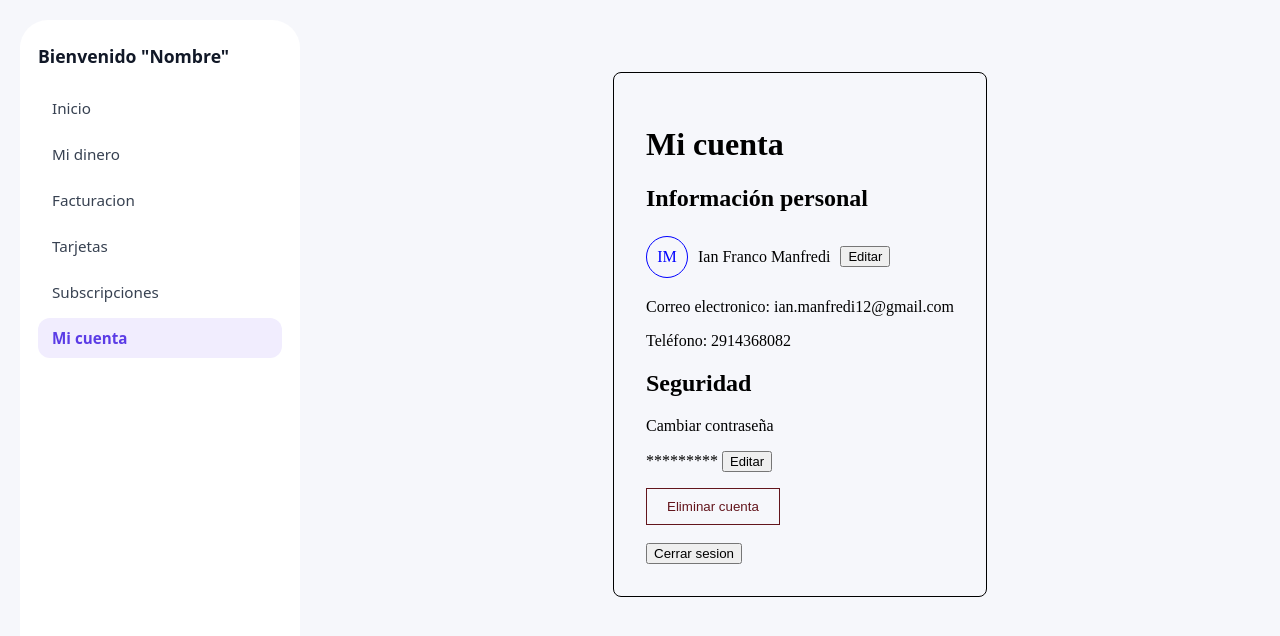
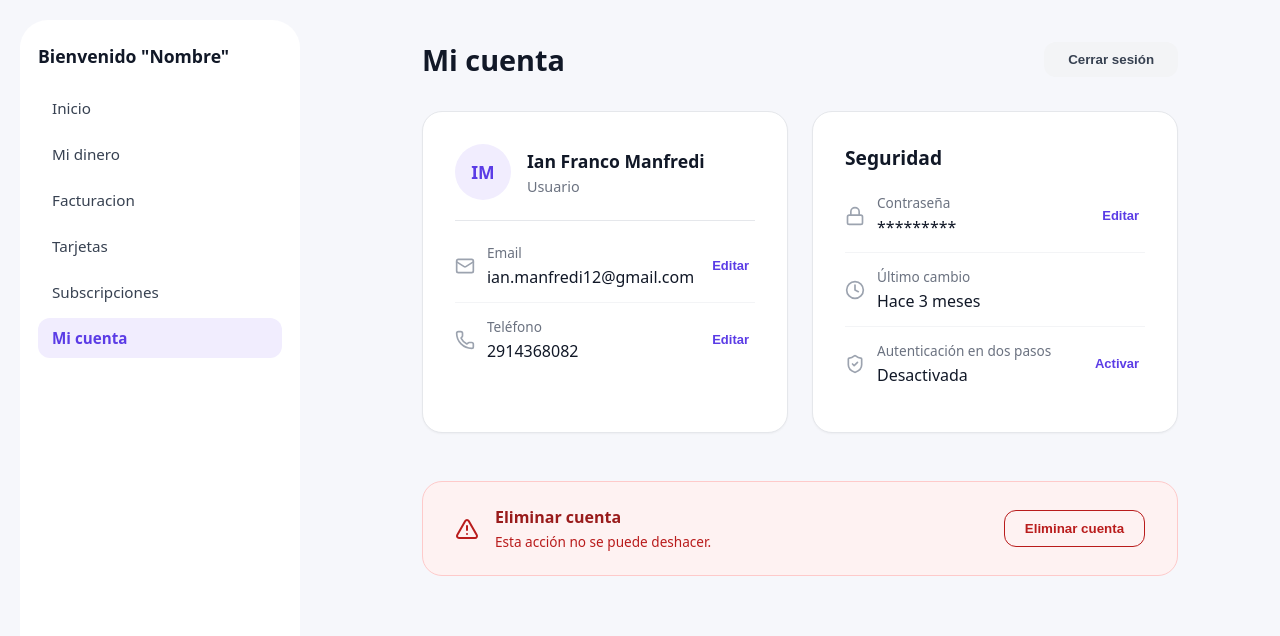
Before and after one commit to tomisanti05/Sistema-Gestion-Finanzas, a React (Vite) app in the folder apps/frontend/: page /miCuenta in a window 1280 px wide. Shown: the top 636 px of the page. Built offline with nearby package versions, Linux system fonts and the light colour scheme.

Commit message:
mejore el  diseño de Micuenta: tarjetas, iconos, zona de peligro para eliminar cuenta

```diff
--- a/apps/frontend/src/pages/account.css
+++ b/apps/frontend/src/pages/account.css
@@ -1,35 +1,191 @@
-.account-card {
-  border: 1px solid #000;
-  border-radius: 8px;
-  padding: 32px;
-  max-width: 500px;
-  margin: 32px auto;
+.account-page {
+  font-family: system-ui, -apple-system, sans-serif;
 }
 
-.avatar-circle {
-  width: 40px;
-  height: 40px;
+.page-header {
+  display: flex;
+  justify-content: space-between;
+  align-items: center;
+  margin-bottom: 32px;
+}
+
+.page-header h1 {
+  font-size: 1.8rem;
+  font-weight: 700;
+  color: #111827;
+  margin: 0;
+}
+
+.logout-btn {
+  background-color: #f3f4f6;
+  color: #374151;
+  border: none;
+  padding: 10px 24px;
+  border-radius: 12px;
+  font-weight: 600;
+  cursor: pointer;
+}
+
+.logout-btn:hover {
+  background-color: #e5e7eb;
+}
+
+.account-grid {
+  display: grid;
+  grid-template-columns: 1fr 1fr;
+  gap: 24px;
+}
+
+.card {
+  background-color: #ffffff;
+  border: 1px solid #e5e7eb;
+  border-radius: 20px;
+  padding: 32px;
+  box-shadow: 0 1px 2px rgba(0, 0, 0, 0.04);
+  box-sizing: border-box;
+}
+
+.card-header {
+  display: flex;
+  align-items: center;
+  gap: 16px;
+  padding-bottom: 20px;
+  margin-bottom: 8px;
+  border-bottom: 1px solid #e5e7eb;
+}
+
+.avatar {
+  width: 56px;
+  height: 56px;
   border-radius: 50%;
-  border: 1px solid blue;
+  background-color: #f1edfe;
+  color: #5b3ce6;
   display: flex;
   align-items: center;
   justify-content: center;
-  color: blue;
+  font-weight: 700;
+  font-size: 1.1rem;
+  flex-shrink: 0;
 }
 
-.info-row {
+.name {
+  font-weight: 700;
+  color: #111827;
+  font-size: 1.1rem;
+  margin: 0;
+}
+
+.role {
+  color: #6b7280;
+  font-size: 0.9rem;
+  margin: 4px 0 0 0;
+}
+
+.card h2 {
+  font-size: 1.2rem;
+  font-weight: 700;
+  color: #111827;
+  margin: 0 0 8px 0;
+}
+
+.row {
+  display: flex;
+  justify-content: space-between;
+  align-items: center;
+  padding: 14px 0;
+  border-bottom: 1px solid #f3f4f6;
+  gap: 12px;
+}
+
+.row:last-child {
+  border-bottom: none;
+}
+
+.row-info {
   display: flex;
   align-items: center;
-  gap: 10px;
+  gap: 12px;
+  flex: 1;
 }
 
-.btn-edit {
-  font-size: 13px;
+.icon {
+  color: #9ca3af;
+  flex-shrink: 0;
 }
 
-.btn-delete {
-  color: #63151c;
-  border: 1px solid #63151c;
+.label {
+  color: #6b7280;
+  font-size: 0.85rem;
+  margin: 0 0 4px 0;
+}
+
+.value {
+  color: #111827;
+  font-size: 1rem;
+  margin: 0;
+}
+
+.edit-btn {
+  background: none;
+  border: none;
+  color: #5b3ce6;
+  font-size: 13px;
+  font-weight: 600;
+  cursor: pointer;
+  flex-shrink: 0;
+}
+
+.edit-btn:hover {
+  text-decoration: underline;
+}
+
+.danger-card {
+  grid-column: span 2;
+  background-color: #fef2f2;
+  border: 1px solid #fecaca;
+  border-radius: 20px;
+  padding: 24px 32px;
+  margin-top: 24px;
+  display: flex;
+  justify-content: space-between;
+  align-items: center;
+  box-sizing: border-box;
+}
+
+.danger-info {
+  display: flex;
+  align-items: center;
+  gap: 16px;
+}
+
+.danger-icon {
+  color: #b91c1c;
+  flex-shrink: 0;
+}
+
+.danger-info h3 {
+  color: #991b1b;
+  font-size: 1rem;
+  margin: 0 0 4px 0;
+}
+
+.danger-info p {
+  color: #b91c1c;
+  font-size: 0.85rem;
+  margin: 0;
+}
+
+.delete-btn {
+  color: #b91c1c;
+  border: 1px solid #b91c1c;
   background: transparent;
   padding: 10px 20px;
+  border-radius: 12px;
+  font-weight: 600;
+  cursor: pointer;
+  white-space: nowrap;
 }
+
+.delete-btn:hover {
+  background-color: #fee2e2;
+}
--- a/apps/frontend/src/pages/account.tsx
+++ b/apps/frontend/src/pages/account.tsx
@@ -1,31 +1,86 @@
+import { Mail, Phone, Lock, Clock, ShieldCheck, AlertTriangle } from 'lucide-react';
 import './account.css';
 
 function Account() {
   return (
-    <div className="account-card">
-      <h1>Mi cuenta</h1>
-
-      <h2>Información personal</h2>
-      <div className="info-row">
-        <div className="avatar-circle">IM</div>
-        <p>Ian Franco Manfredi</p>
-        <button className="btn-edit">Editar</button>
+    <div className="account-page">
+      <div className="page-header">
+        <h1>Mi cuenta</h1>
+        <button className="logout-btn">Cerrar sesión</button>
       </div>
-      <p>Correo electronico: ian.manfredi12@gmail.com</p>
-      <p>Teléfono: 2914368082</p>
-
-      <h2>Seguridad</h2>
-      <p>Cambiar contraseña</p>
-      <p>
-        ********* <button className="btn-edit">Editar</button>
-      </p>
-
-      <button className="btn-delete">Eliminar cuenta</button>
-
-      <br />
-      <br />
-
-      <button>Cerrar sesion</button>
+      <div className="account-grid">
+        <div className="card">
+          <div className="card-header">
+            <div className="avatar">IM</div>
+            <div>
+              <p className="name">Ian Franco Manfredi</p>
+              <p className="role">Usuario</p>
+            </div>
+          </div>
+          <div className="row">
+            <div className="row-info">
+              <Mail className="icon" size={20} />
+              <div>
+                <p className="label">Email</p>
+                <p className="value">ian.manfredi12@gmail.com</p>
+              </div>
+            </div>
+            <button className="edit-btn">Editar</button>
+          </div>
+          <div className="row">
+            <div className="row-info">
+              <Phone className="icon" size={20} />
+              <div>
+                <p className="label">Teléfono</p>
+                <p className="value">2914368082</p>
+              </div>
+            </div>
+            <button className="edit-btn">Editar</button>
+          </div>
+        </div>
+        <div className="card">
+          <h2>Seguridad</h2>
+          <div className="row">
+            <div className="row-info">
+              <Lock className="icon" size={20} />
+              <div>
+                <p className="label">Contraseña</p>
+                <p className="value">*********</p>
+              </div>
+            </div>
+            <button className="edit-btn">Editar</button>
+          </div>
+          <div className="row">
+            <div className="row-info">
+              <Clock className="icon" size={20} />
+              <div>
+                <p className="label">Último cambio</p>
+                <p className="value">Hace 3 meses</p>
+              </div>
+            </div>
+          </div>
+          <div className="row">
+            <div className="row-info">
+              <ShieldCheck className="icon" size={20} />
+              <div>
+                <p className="label">Autenticación en dos pasos</p>
+                <p className="value">Desactivada</p>
+              </div>
+            </div>
+            <button className="edit-btn">Activar</button>
+          </div>
+        </div>
+        <div className="danger-card">
+          <div className="danger-info">
+            <AlertTriangle className="danger-icon" size={24} />
+            <div>
+              <h3>Eliminar cuenta</h3>
+              <p>Esta acción no se puede deshacer.</p>
+            </div>
+          </div>
+          <button className="delete-btn">Eliminar cuenta</button>
+        </div>
+      </div>
     </div>
   );
 }
```
